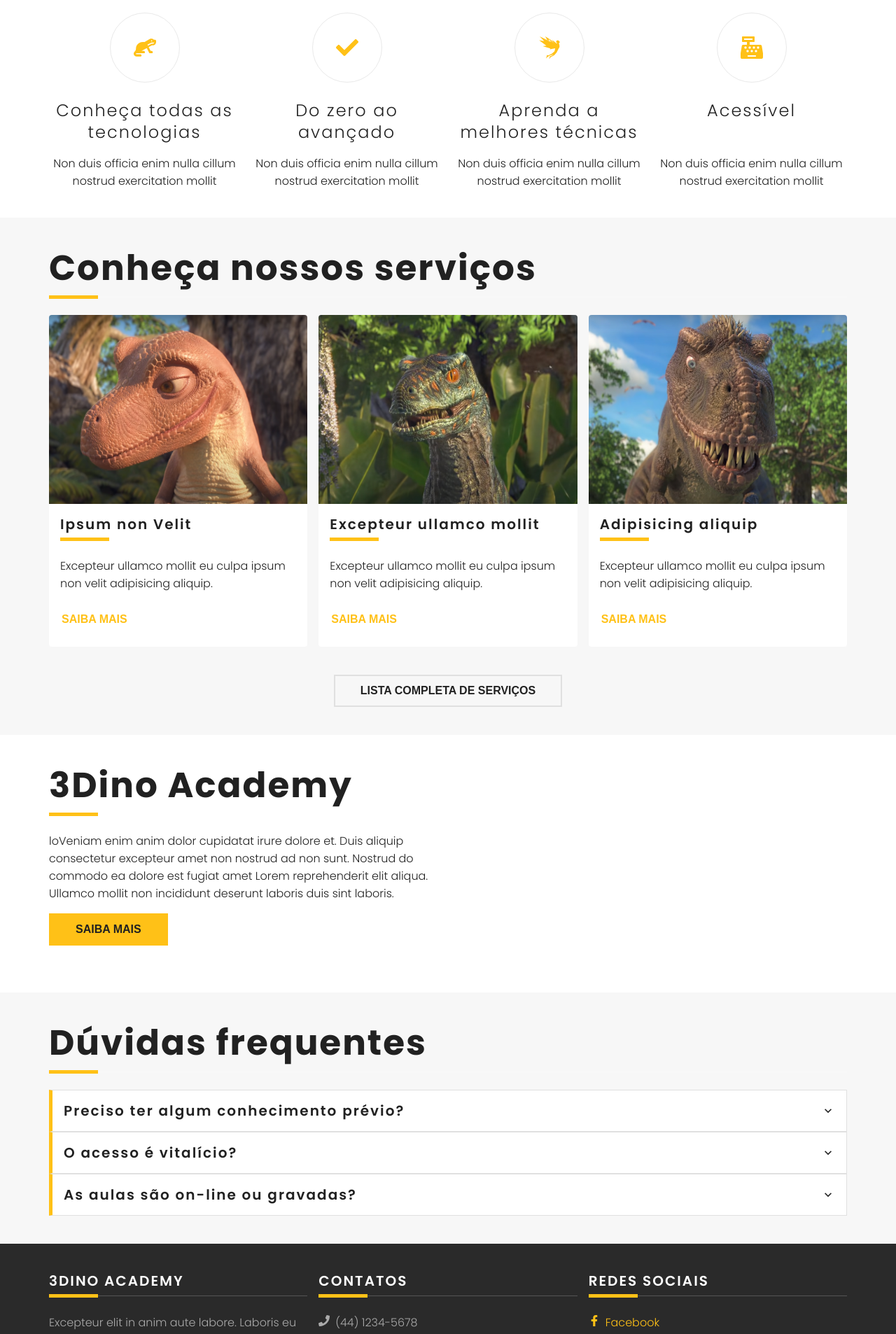
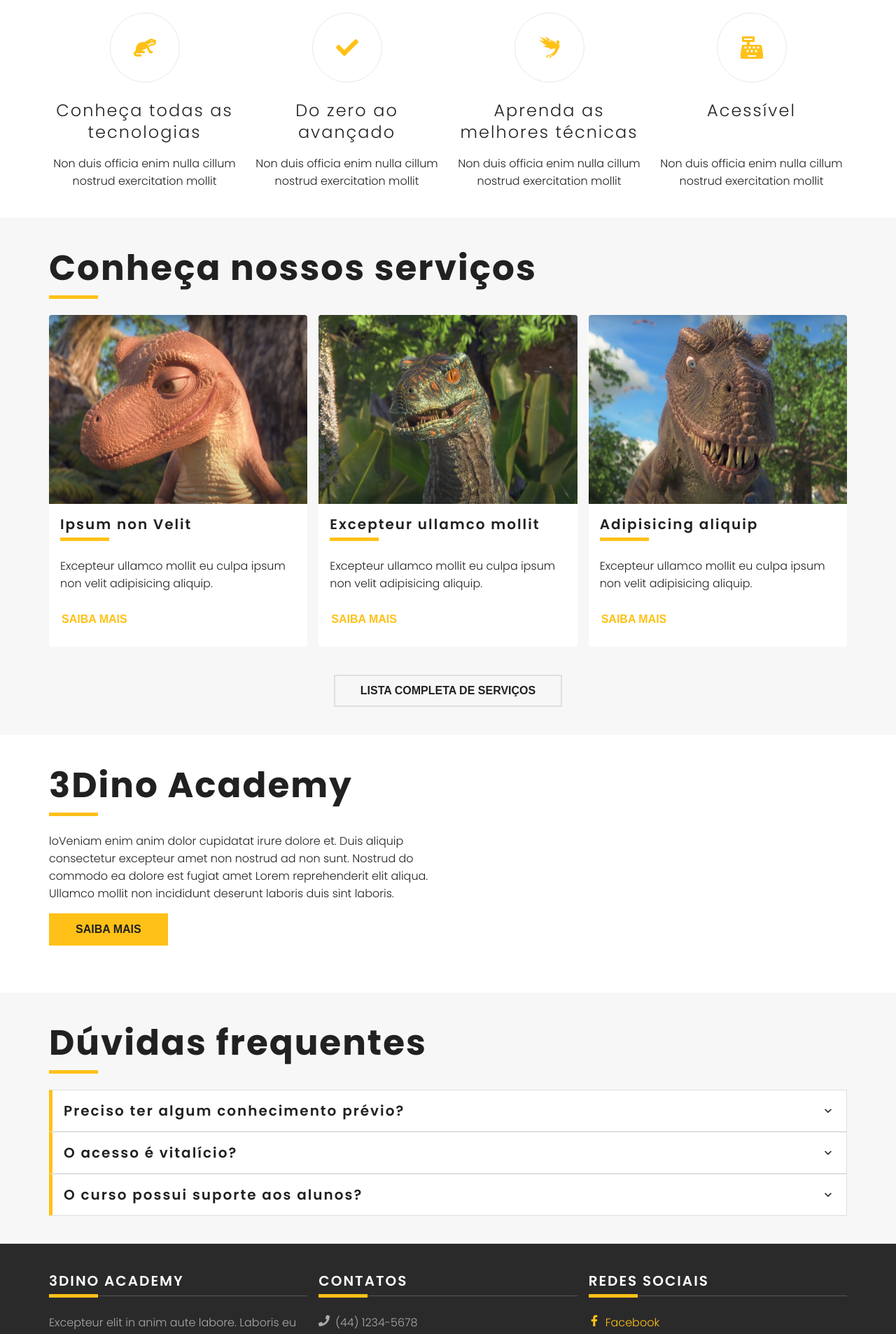
Before and after one commit to arthur-v-kasper/3dino_academy, a React (Create React App) app: page / in a window 1280 px wide. Shown: the part 707-2613 px from the top of the page at 70% size. Built offline with nearby package versions, Linux system fonts and the light colour scheme.

Commit message:
fix some texts

```diff
--- a/src/components/pages/Home.js
+++ b/src/components/pages/Home.js
@@ -57,7 +57,7 @@ const Home = () => (
         <Feature icon={< FaCheck />} title="Do zero ao avançado">
           <p>Non duis officia enim nulla cillum nostrud exercitation mollit</p>
         </Feature>
-        <Feature icon={< FaStudiovinari />} title="Aprenda a melhores técnicas">
+        <Feature icon={< FaStudiovinari />} title="Aprenda as melhores técnicas">
           <p>Non duis officia enim nulla cillum nostrud exercitation mollit</p>
         </Feature>
         <Feature icon={< FaCashRegister />} title="Acessível">
@@ -101,7 +101,7 @@ const Home = () => (
         <Accordion title="O acesso é vitalício?">
           Laboris velit ullamco velit qui duis eiusmod occaecat cillum laborum magna. Exercitation ipsum id esse minim exercitation deserunt ipsum nulla qui est cillum non sunt ex.
         </Accordion>
-        <Accordion title="As aulas são on-line ou gravadas?">
+        <Accordion title="O curso possui suporte aos alunos?">
           Laboris velit ullamco velit qui duis eiusmod occaecat cillum laborum magna. Exercitation ipsum id esse minim exercitation deserunt ipsum nulla qui est cillum non sunt ex.
         </Accordion>
       </AccordionGroup>
```
